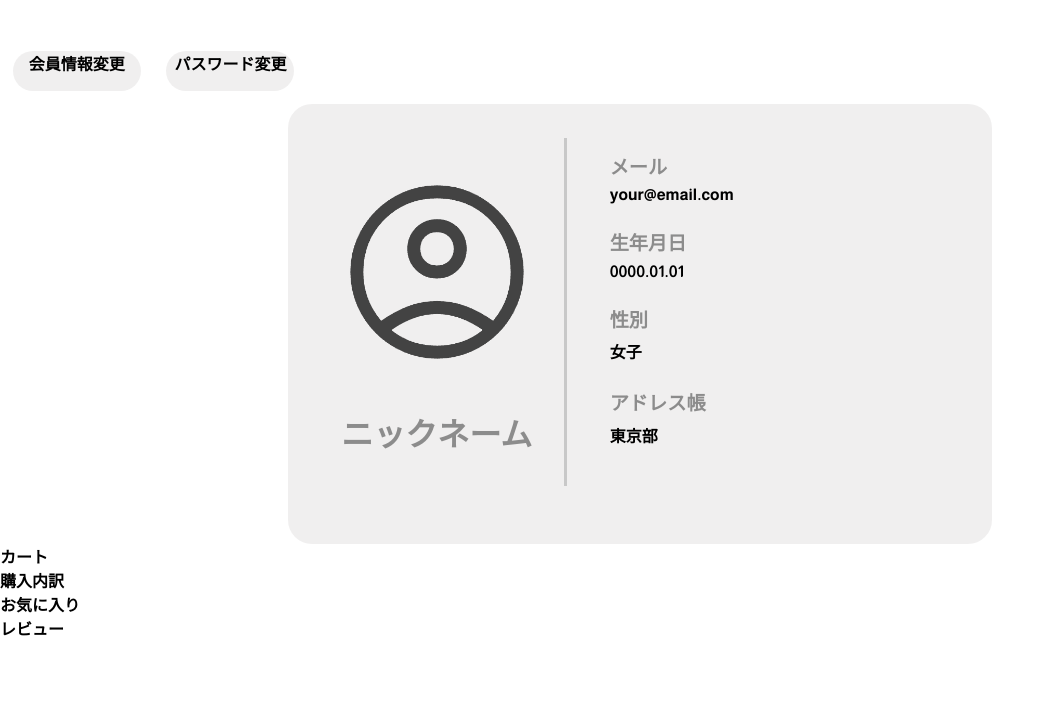
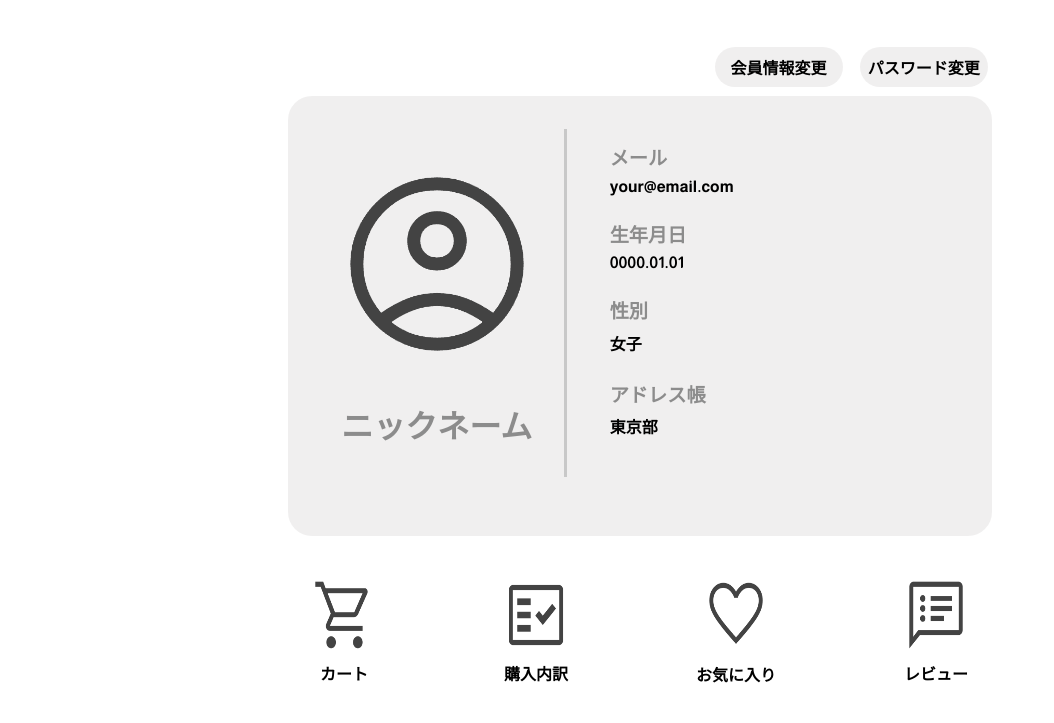
Before and after one commit to minhyeee/Groove, a Java web app: page /mypage in a window 1280 px wide. Shown: the top 723 px of the page, without its empty margins (0-1054 px from the left). Run offline with Spring Boot 4, a stand-in JSP engine, Linux system fonts and the light colour scheme.

Commit message:
마이페이지 2차

```diff
--- a/Groove/src/main/resources/static/css/myPage.css
+++ b/Groove/src/main/resources/static/css/myPage.css
@@ -83,28 +83,40 @@
 
 .change {
     display: flex;
+    justify-content: center;
+    align-items: center;
     margin-top: 3%;
+    margin-left: 33%;
 }
 
-.change-info {
+.change-info, .change-pw {
     width: 10vw;
     height: 5vh;
     background-color: rgba(234, 233, 233, 0.7);
     border-radius: 3vh;
     text-align: center;
     margin: 1%;
+    display: flex;
+    justify-content: center;
+    align-items: center;
 }
 
-
-.change-pw {
-    width: 10vw;
-    height: 5vh;
-    background-color: rgba(234, 233, 233, 0.7);
-    border-radius: 3vh;
-    text-align: center;
-    margin: 1%;
+.etc-page {
+    display: flex;
+    justify-content: center;
+    align-items: center;
 }
 
+.etc {
+    text-align: center;
+    margin: 3% 5%;
+}
+
+.etc-pic img {
+    width: 5vw;
+    height: 10vh;
+    margin-bottom: 10%;
+}
 
 
 
--- a/Groove/src/main/webapp/WEB-INF/views/member/myPage.jsp
+++ b/Groove/src/main/webapp/WEB-INF/views/member/myPage.jsp
@@ -55,24 +55,31 @@
         </div>
 
             <div class="etc-page">
-                <div>
-                    <div></div>
+                <div class="etc">
+                    <div class="etc-pic">
+                        <img src="/img/icon/shopping_cart.png" />
+                    </div>
                     <span>カート</span>
                 </div>
-                <div>
-                    <div></div>
+                <div class="etc">
+                    <div class="etc-pic">
+                        <img src="/img/icon/fact_check.png" />
+                    </div>
                     <span>購入内訳</span>
                 </div>
-                <div>
-                    <div></div>
+                <div class="etc">
+                    <div class="etc-pic">
+                        <img src="/img/icon/favorite.png" />
+                    </div>
                     <span>お気に入り</span>
                 </div>
-                <div>
-                    <div></div>
+                <div class="etc">
+                    <div class="etc-pic">
+                        <img src="/img/icon/speaker_notes.png" />
+                    </div>
                     <span>レビュー</span>
                 </div>
             </div>
-
 
 
 
```
Also changed, not shown: Groove/src/main/resources/static/img/icon/fact_check.png (added), Groove/src/main/resources/static/img/icon/favorite.png (added), Groove/src/main/resources/static/img/icon/shopping_cart.png (added), Groove/src/main/resources/static/img/icon/speaker_notes.png (added).
